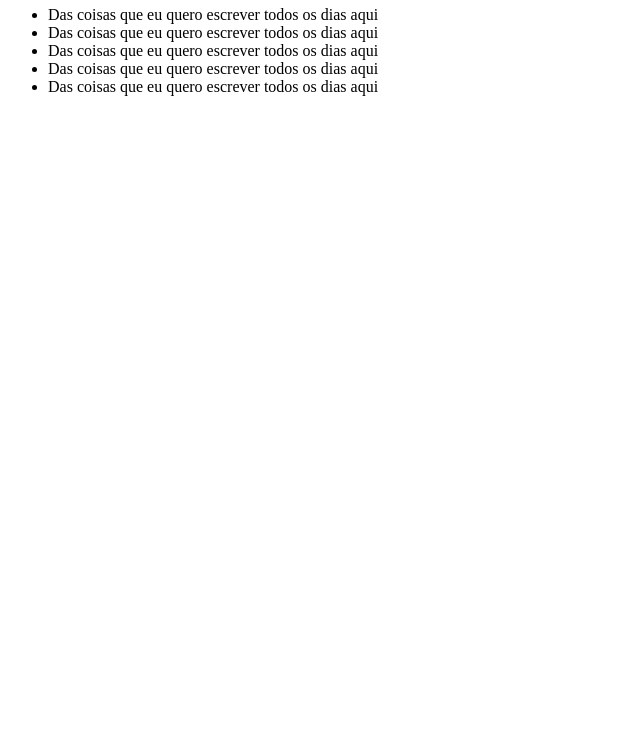
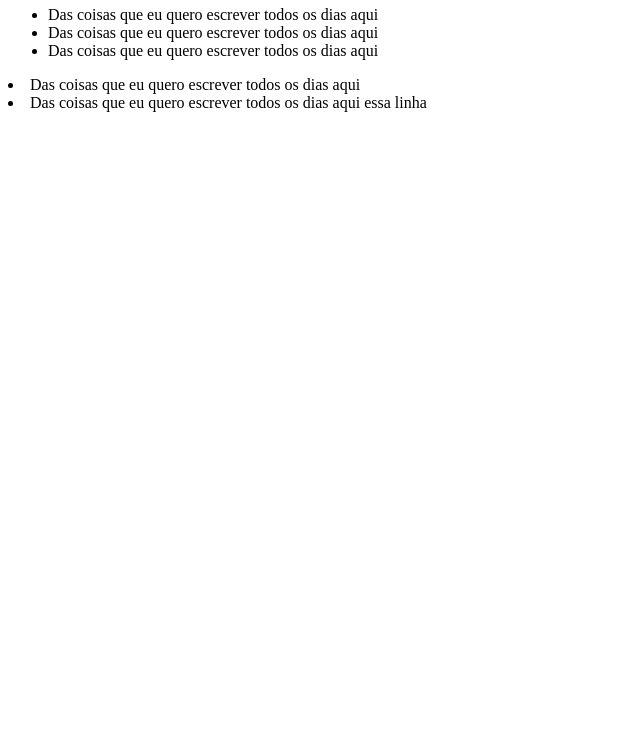
Before and after one commit to passocurto/gitcamp, a plain HTML site: page index.html in a window 1280 px wide. Shown: the part 60-800 px from the top of the page, without its empty margins (0-640 px from the left). Drawn offline with Linux system fonts and the light colour scheme.

Commit message:
alter element at screen

```diff
--- a/index.html
+++ b/index.html
@@ -4,13 +4,15 @@
     </head>
     <body>
         <h1> Os textos grandes aparecem aqui</h1>
-         <ul class="list">
+
+        <ul class="list">
             <li class="item">Das coisas que eu quero escrever todos os dias aqui</li>
             <li class="item">Das coisas que eu quero escrever todos os dias aqui</li>
             <li class="item">Das coisas que eu quero escrever todos os dias aqui</li>
-            <li class="item">Das coisas que eu quero escrever todos os dias aqui</li>
-            <li class="item">Das coisas que eu quero escrever todos os dias aqui</li>
-         </ul>
+        </ul>
+
+        <li class="item">Das coisas que eu quero escrever todos os dias aqui</li>
+        <li class="item">Das coisas que eu quero escrever todos os dias aqui essa linha</li>
 
     </body>
 </html>
```
